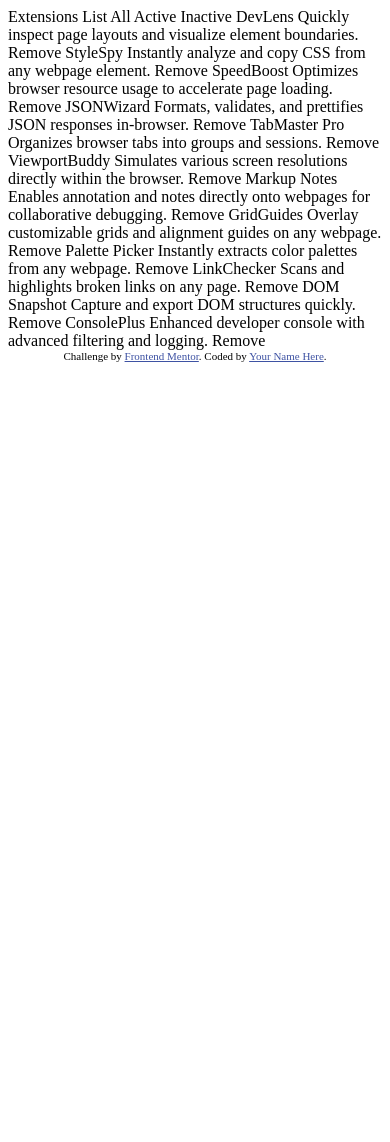
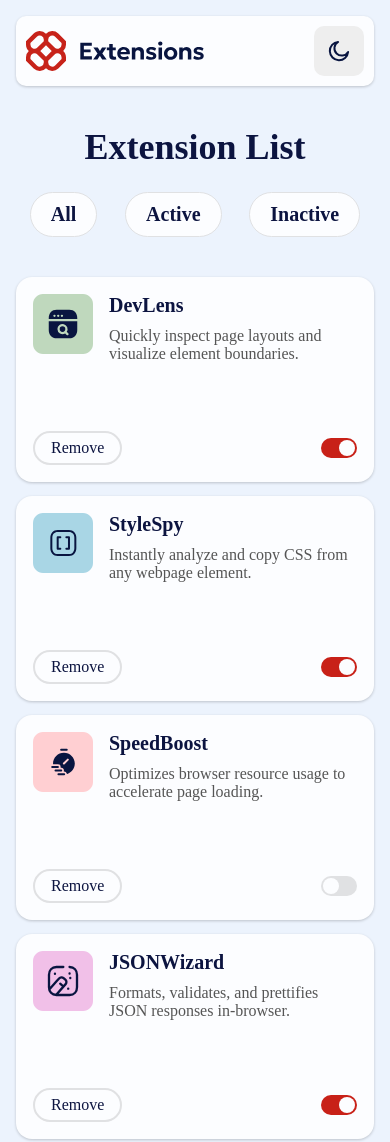
Before and after one commit to abosoar/browser-extensions-manager-ui-main, a website: page index.html in a window 390 px wide. Shown: the top 1142 px of the page. Before the commit the page ends 844 px from the top, so only its background shows below. Drawn offline with Linux system fonts and the light colour scheme; a web font is replaced by a local one.

Commit message:
done mobile view and essensial themeing and styling

```diff
--- a/index.html
+++ b/index.html
@@ -1,80 +1,72 @@
 <!DOCTYPE html>
 <html lang="en">
+
 <head>
   <meta charset="UTF-8">
-  <meta name="viewport" content="width=device-width, initial-scale=1.0"> <!-- displays site properly based on user's device -->
+  <meta name="viewport" content="width=device-width, initial-scale=1.0">
+  <!-- displays site properly based on user's device -->
 
   <link rel="icon" type="image/png" sizes="32x32" href="./assets/images/favicon-32x32.png">
-
+  <link rel="stylesheet" href="style.css">
   <title>Frontend Mentor | Browser extensions manager UI</title>
 
   <!-- Feel free to remove these styles or customise in your own stylesheet 👍 -->
   <style>
-    .attribution { font-size: 11px; text-align: center; }
-    .attribution a { color: hsl(228, 45%, 44%); }
+    .attribution {
+      font-size: 11px;
+      text-align: center;
+    }
+
+    .attribution a {
+      color: hsl(228, 45%, 44%);
+    }
   </style>
 </head>
+
 <body>
-
-  Extensions List
-
-  All
-  Active
-  Inactive
-
-  <!-- If you plan to use the JSON file to populate the data dynamically, you can delete the content below -->
-
-  DevLens
-  Quickly inspect page layouts and visualize element boundaries.
-  Remove
-
-  StyleSpy
-  Instantly analyze and copy CSS from any webpage element.
-  Remove
-
-  SpeedBoost
-  Optimizes browser resource usage to accelerate page loading.
-  Remove
-
-  JSONWizard
-  Formats, validates, and prettifies JSON responses in-browser.
-  Remove
-
-  TabMaster Pro
-  Organizes browser tabs into groups and sessions.
-  Remove
-
-  ViewportBuddy
-  Simulates various screen resolutions directly within the browser.
-  Remove
-
-  Markup Notes
-  Enables annotation and notes directly onto webpages for collaborative debugging.
-  Remove
-
-  GridGuides
-  Overlay customizable grids and alignment guides on any webpage.
-  Remove
-
-  Palette Picker
-  Instantly extracts color palettes from any webpage.
-  Remove
-
-  LinkChecker
-  Scans and highlights broken links on any page.
-  Remove
-
-  DOM Snapshot
-  Capture and export DOM structures quickly.
-  Remove
-
-  ConsolePlus
-  Enhanced developer console with advanced filtering and logging.
-  Remove
+  <header class="header">
+    <img src="./assets/images/logo.svg" alt="extensions logo" class="logo">
+    <div class="btn color-mode-toggle">
+      <img src="./assets/images/icon-moon.svg" alt="icon of dark mode" class="mode-icon">
+    </div>
+  </header>
+  <main class="extension-list">
+    <div class="list-header">
+      <h2 class="section-title">Extension List</h2>
+      <div class="filters">
+        <input type="radio" name="filter" id="all" class="hidden">
+        <label for="all" class="btn filter">All</label>
+        <input type="radio" name="filter" id="active" class="hidden">
+        <label for="active" class="btn filter">Active</label>
+        <input type="radio" name="filter" id="inactive" class="hidden">
+        <label for="inactive" class="btn filter">Inactive</label>
+      </div>
+    </div>
+    <div class="extensions">
+    </div>
+    <template id="ext-temp">
+      <div class="extension">
+        <div class="ext-info">
+          <img src="" alt="" class="ext-img">
+          <div class="ext-text">
+            <div class="ext-name"></div>
+            <p class="ext-description"></p>
+          </div>
+        </div>
+        <div class="ext-actions">
+          <div class="action-remove">Remove</div>
+          <input type="checkbox" name="" id="" class="hidden">
+          <label class="action-activate" for=""></label>
+        </div>
+      </div>
+    </template>
+  </main>
+  <script src="./script.js"></script>
 
   <div class="attribution">
     Challenge by <a href="https://www.frontendmentor.io?ref=challenge">Frontend Mentor</a>.
     Coded by <a href="#">Your Name Here</a>.
   </div>
 </body>
+
 </html>
--- /dev/null
+++ b/script.js
@@ -0,0 +1,41 @@
+const extensionsContainer = document.querySelector(".extensions");
+const template = document.querySelector("#ext-temp");
+
+fetch("./data.json")
+  .then((res) => res.json())
+  .then((res) => {
+    res.forEach((extData) => {
+      const clone = document.importNode(template.content, true);
+      const extImgEl = clone.querySelector(".ext-img");
+      const extNameEl = clone.querySelector(".ext-name");
+      const extDescriptionEl = clone.querySelector(".ext-description");
+      const activationStatusEl = clone.querySelector("input[type='checkbox']");
+      const activationLabelEl = clone.querySelector('label');
+      extImgEl.setAttribute("src", extData.logo);
+      extImgEl.setAttribute("alt", extData.name + " Logo");
+      activationStatusEl.setAttribute('name', extData.name);
+      activationStatusEl.setAttribute('id', extData.name);
+        activationLabelEl.setAttribute('for', extData.name);
+      extNameEl.textContent = extData.name;
+      extDescriptionEl.textContent = extData.description;
+      extensionsContainer.appendChild(clone);
+      if (extData.isActive) {
+        activationStatusEl.setAttribute("checked", extData.isActive);
+      }
+    });
+  });
+const root = document.documentElement;
+const themeToggler = document.querySelector(".color-mode-toggle");
+const themeIcon = document.querySelector(".mode-icon");
+themeToggler.addEventListener("click", () => {
+    if (root.getAttribute('data-theme') === 'dark'){
+        root.setAttribute("data-theme", "light");
+        themeIcon.setAttribute('src', './assets/images/icon-moon.svg')
+        themeIcon.setAttribute('alt', 'icon of light mode')
+    }
+    else{
+        root.setAttribute("data-theme", "dark");
+        themeIcon.setAttribute('src', './assets/images/icon-sun.svg')
+        themeIcon.setAttribute('alt', 'icon of light mode')
+    }
+});
--- /dev/null
+++ b/style.css
@@ -0,0 +1,188 @@
+@font-face {
+  font-family: NotoSans;
+  src: url(./assets/fonts/NotoSans-VariableFont_wdth\,wght.ttf);
+  font-style: normal;
+}
+@font-face {
+  font-family: NotoSans;
+  src: url(./assets/fonts/NotoSans-Italic-VariableFont_wdth\wght.ttf);
+  font-style: italic;
+}
+
+:root {
+  --text-primary: #0c1440;
+  --text-secondary: #e0e1e3;
+  --base-primary: #ecf3fd;
+  --base-secondary: #eeeeee;
+  --base-secondary2: #fcfdff;
+  --description-color: #555;
+  --accent: #c82118;
+  --border: transparent;
+}
+
+[data-theme="light"] {
+  color-scheme: light;
+}
+[data-theme="dark"] {
+  color-scheme: dark;
+  --text-primary: #F8F9FB;
+  --text-secondary: #545A6A;
+  --base-primary: #050A1E;
+  --base-secondary: #2F354B;
+  --base-secondary2: #1f2535;
+  --description-color: #bbb;
+  --accent: #F15B55;
+  --border: #555;
+}
+.btn {
+  cursor: pointer;
+  transition: all 0.3s;
+}
+.action-remove:hover,
+input[type="radio"]:checked + label {
+  background-color: var(--accent);
+  color: var(--base-secondary2);
+}
+.hidden {
+  display: none;
+}
+* {
+  margin: 0;
+  padding: 0;
+  box-sizing: border-box;
+  transition: all .3s;
+}
+html {
+  font-size: 62.5%;
+  font-family: NotoSans;
+  /* color-scheme: dark light; */
+}
+body {
+  padding: 1.6rem;
+  background-color: var(--base-primary);
+}
+header {
+  display: flex;
+  justify-content: space-between;
+  background-color: var(--base-secondary2);
+  padding: 1rem;
+  border-radius: 10px;
+  box-shadow: 0rem 0.1rem 0.3rem 0rem rgba(0, 0, 0, 0.2);
+  margin-bottom: 4rem;
+}
+.color-mode-toggle {
+  background-color: var(--base-secondary);
+  padding: 1.4rem;
+  border-radius: 10px;
+  display: flex;
+  justify-content: center;
+}
+.extensions-list {
+  /* display: grid;
+  grid-template-columns: 1fr; */
+}
+.list-header {
+  margin-bottom: 4rem;
+}
+.section-title {
+  font-size: 3.6rem;
+  font-weight: 700;
+  text-align: center;
+  margin-bottom: 2.4rem;
+  color: var(--text-primary);
+}
+.filters {
+  display: flex;
+  justify-content: space-around;
+}
+.filter {
+  background-color: var(--base-secondary2);
+  padding: 1rem 2rem;
+  font-size: 2rem;
+  font-weight: 600;
+  color: var(--text-primary);
+  border-radius: 2.4rem;
+  border: 1px solid var(--text-secondary);
+}
+.filter:hover {
+  border-color: var(--accent);
+  color: var(--accent);
+}
+.extensions {
+  display: grid;
+  grid-template-columns: 1fr;
+  gap: 1.4rem;
+}
+.extension {
+  display: flex;
+  flex-direction: column;
+  background-color: var(--base-secondary2);
+  padding: 1.6rem;
+  border-radius: 16px;
+  box-shadow: 0rem 0.1rem 0.3rem 0rem rgba(0, 0, 0, 0.2);
+  min-height: 20.5rem;
+  border: 1px solid var(--border)
+}
+.ext-info {
+  display: flex;
+  gap: 1.6rem;
+  align-items: start;
+  margin-bottom: 3rem;
+}
+.ext-text {
+  display: flex;
+  flex-direction: column;
+  gap: 1rem;
+}
+.ext-name {
+  font-size: 2rem;
+  font-weight: 900;
+  color: var(--text-primary);
+}
+.ext-description {
+  font-size: 1.6rem;
+  color: var(--description-color);
+  font-weight: 500;
+}
+.ext-actions {
+  display: flex;
+  justify-content: space-between;
+  align-items: center;
+  margin-top: auto;
+}
+.action-remove {
+  background-color: var(--base-secondary2);
+  padding: 0.6rem 1.6rem;
+  font-size: 1.6rem;
+  font-weight: 500;
+  border: 2px solid var(--text-secondary);
+  border-radius: 2rem;
+  color: var(--text-primary);
+}
+.action-activate {
+  background-color: var(--text-secondary);
+  height: 2rem;
+  width: 3.6rem;
+  border-radius: 10px;
+  cursor: pointer;
+  position: relative;
+}
+.action-activate::after {
+  position: absolute;
+  content: "";
+  height: 1.6rem;
+  width: 1.6rem;
+  border-radius: 50%;
+  background-color: #fcfdff;
+  top: 50%;
+  left: 6%;
+  transform: translateY(-50%);
+  transition: all 0.3s;
+}
+input[type="checkbox"]:checked + label {
+  background-color: var(--accent);
+}
+input[type="checkbox"]:checked + label::after {
+  left: 50%;
+  /* transform: translateX(-50%) */
+}
```
Also changed, not shown: eslint.config.mjs (added, +8 -0 lines), package.json (added, +25 -0 lines), 2 other files.
